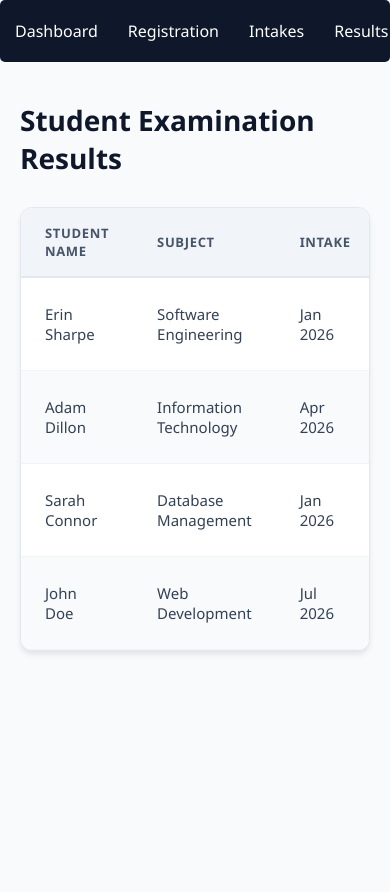
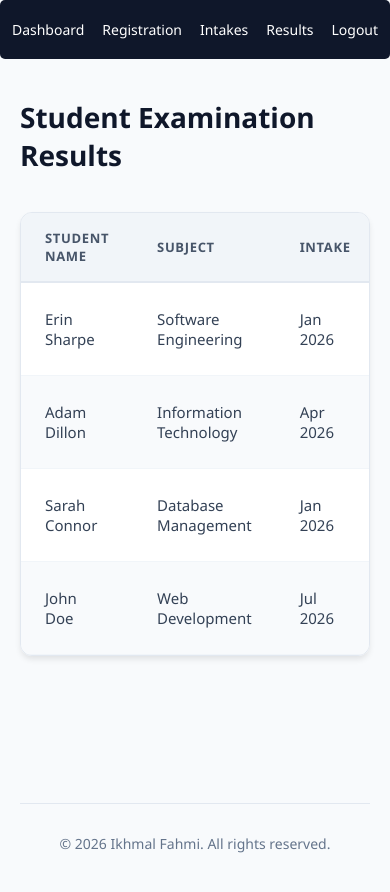
Before and after one commit to Ikhmal0811/wd211, a plain HTML site: page result.html in a window 390 px wide. Before the commit the page ends 844 px from the top, so only its background shows below. Drawn offline with Linux system fonts and the light colour scheme.

Commit message:
added something

```diff
--- /dev/null
+++ b/footer.css
@@ -0,0 +1,12 @@
+.footer {
+    margin-top: 80px;
+    padding: 30px 0;
+    border-top: 1px solid #e2e8f0;
+    text-align: center;
+}
+
+.footer p {
+    color: #64748b;
+    font-size: 14px;
+    margin: 0;
+}
--- a/result.css
+++ b/result.css
@@ -7,6 +7,10 @@ body {
 .main {
     margin-left: 180px; /* Aligned with sidebar width */
     padding: 40px;
+    min-height: 100vh;
+    display: flex;
+    flex-direction: column;
+    box-sizing: border-box;
 }
 
 .header {
@@ -28,7 +32,7 @@ body {
     background: white;
     border-radius: 12px;
     box-shadow: 0 4px 6px -1px rgba(0, 0, 0, 0.1);
-    overflow: hidden;
+    overflow-x: auto;
     border: 1px solid #e2e8f0;
 }
 
@@ -89,6 +93,10 @@ body {
     font-weight: 600;
 }
 
+.main .footer {
+    margin-top: auto;
+}
+
 @media (max-width: 760px) {
     .main {
         margin-left: 0;
--- a/result.html
+++ b/result.html
@@ -5,6 +5,7 @@
     <meta name="viewport" content="width=device-width, initial-scale=1.0">
     <title>Student Results</title>
     <link rel="stylesheet" href="result.css">
+    <link rel="stylesheet" href="footer.css">
 </head>
 <body>
 
@@ -64,6 +65,10 @@
                 </tbody>
             </table>
         </div>
+
+        <footer class="footer">
+            <p>&copy; 2026 Ikhmal Fahmi. All rights reserved.</p>
+        </footer>
     </div>
 
 
--- a/sideBar.css
+++ b/sideBar.css
@@ -45,8 +45,9 @@
         height: auto;
         display: flex;
         flex-direction: row;
+        flex-wrap: wrap;
 
-        justify-content: space-around;
+        justify-content: space-evenly;
         align-items: center;
         padding: 10px 0;
         box-sizing: border-box;
@@ -63,8 +64,8 @@
 
 
     .sideNav a {
-        padding: 10px 15px !important;
-        font-size: 16px;
+        padding: 10px 6px !important;
+        font-size: 14px;
 
     }
 
```
Also changed, not shown: index.html (+5 -0 lines), login.html (+3 -2 lines), registration.css (+0 -11 lines), registration.html (+3 -3 lines).
